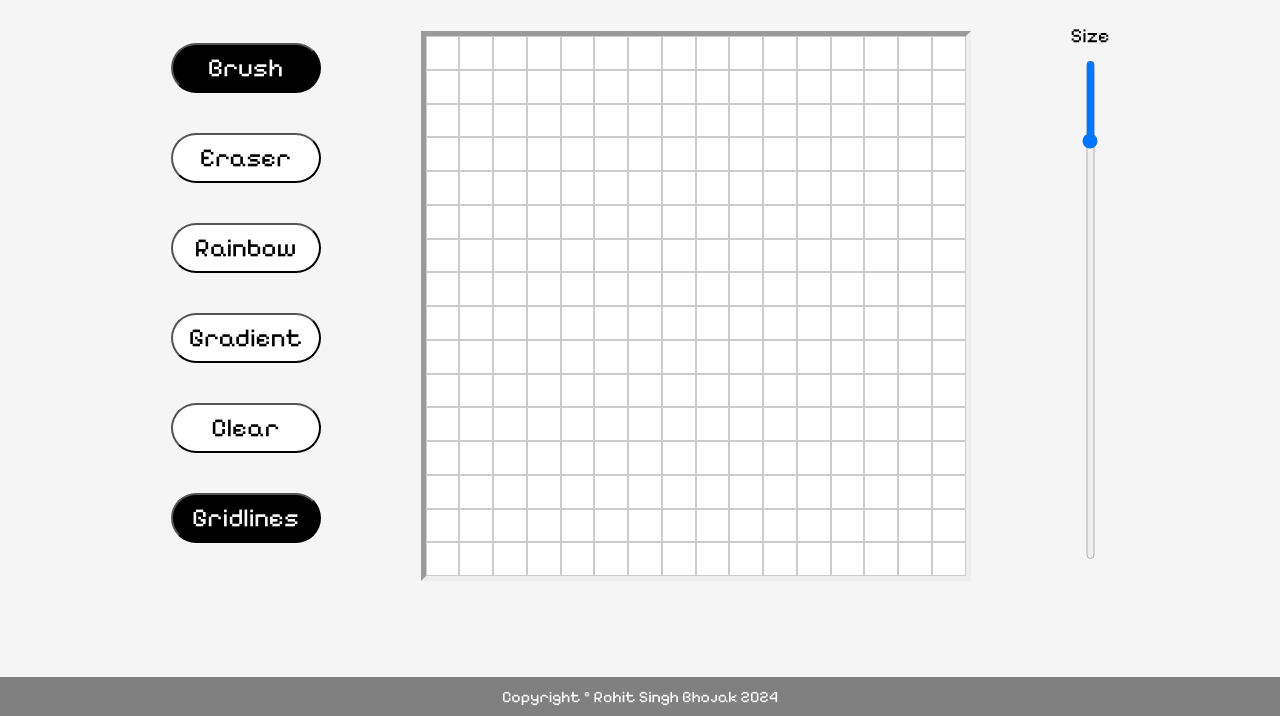
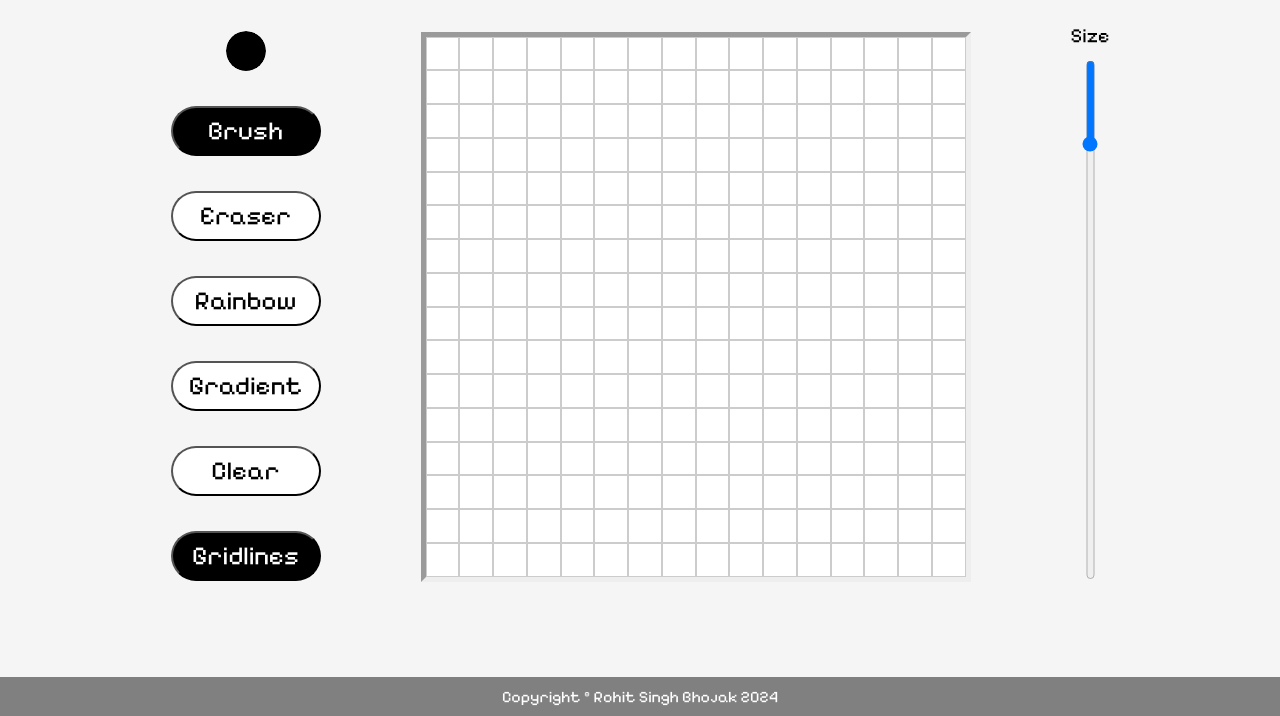
Before and after one commit to RohitBhojak/Etch-a-sketch, a plain HTML site: page index.html in a window 1280 px wide. Shown: the part 84-800 px from the top of the page. Drawn offline with Linux system fonts and the light colour scheme.

Commit message:
Add color picker

```diff
--- a/index.html
+++ b/index.html
@@ -12,6 +12,7 @@
 <body>
     <div class="super-container">
         <div class="toolbar">
+            <input type="color" class="tool" id="select-color" />
             <button class="tool active" id="brush">Brush</button>
             <button class="tool" id="eraser">Eraser</button>
             <button class="tool" id="rainbow">Rainbow</button>
@@ -25,7 +26,7 @@
         </div>
         <div class="slider">
             <label for="size-range">Size</label>
-            <input type="range" min="1" max="100" value="16" id="size-range" name="size-range">
+            <input type="range" min="1" max="100" value="16" id="size-range" name="size-range" />
         </div>
     </div>
     <div class="footer">Copyright © Rohit Singh Bhojak 2024</div>
--- a/script.js
+++ b/script.js
@@ -74,12 +74,25 @@ function toolbar() {
 const container = document.querySelector(".container");
 let isDrawing = false;
 container.addEventListener("mousedown", (event) => {
-    if(event.button === 0)
+    if(event.button === 0) {
         event.preventDefault();
-        isDrawing = true
+        isDrawing = true;
+    }
 });
 container.addEventListener("mouseup", () => isDrawing = false);
 container.addEventListener("mouseleave", () => isDrawing = false);
+
+const colorPicker = document.querySelector("#select-color");
+colorPicker.addEventListener("change", (event) => {
+    setColor(event.target.value);
+    const tool = document.querySelectorAll(".tool:not(#gridlines)");
+    tool.forEach(element => {
+        if (element.id === "brush")
+            element.classList.add("active");
+        else
+            element.classList.remove("active");
+    })
+});
 createGrid(16);
 getSize();
 setColor("black");
--- a/style.css
+++ b/style.css
@@ -22,7 +22,7 @@ h1 {
 }
 
 .tool {
-    margin-top: 40px;
+    margin-top: 35px;
     height: 50px;
     width: 150px;
     border-radius: 25px;
@@ -31,7 +31,7 @@ h1 {
 }
 
 .toolbar {
-    padding-top: 40px;
+    padding-top: 105px;
 }
 
 .tool:hover {
@@ -81,7 +81,7 @@ h1 {
 
 input[type="range"] {
     writing-mode: vertical-lr;
-    height: 500px;
+    height: 520px;
     margin-top: 12px;
 }
 
@@ -94,3 +94,25 @@ label {
     font-size: 20px;
     margin-top: 100px;
 }
+
+input[type="color"] {
+    appearance: none;
+    height: 40px;
+    width: 40px;
+    border: none;
+    border-radius: 50%;
+    outline: none;
+    cursor: pointer;
+    padding: 0;
+    margin: 0;
+}
+
+input[type="color"]::-webkit-color-swatch-wrapper {
+    padding: 0;
+    border: none;
+}
+
+input[type="color"]::-webkit-color-swatch {
+    border-radius: 50%;
+    border: none;
+}
```
